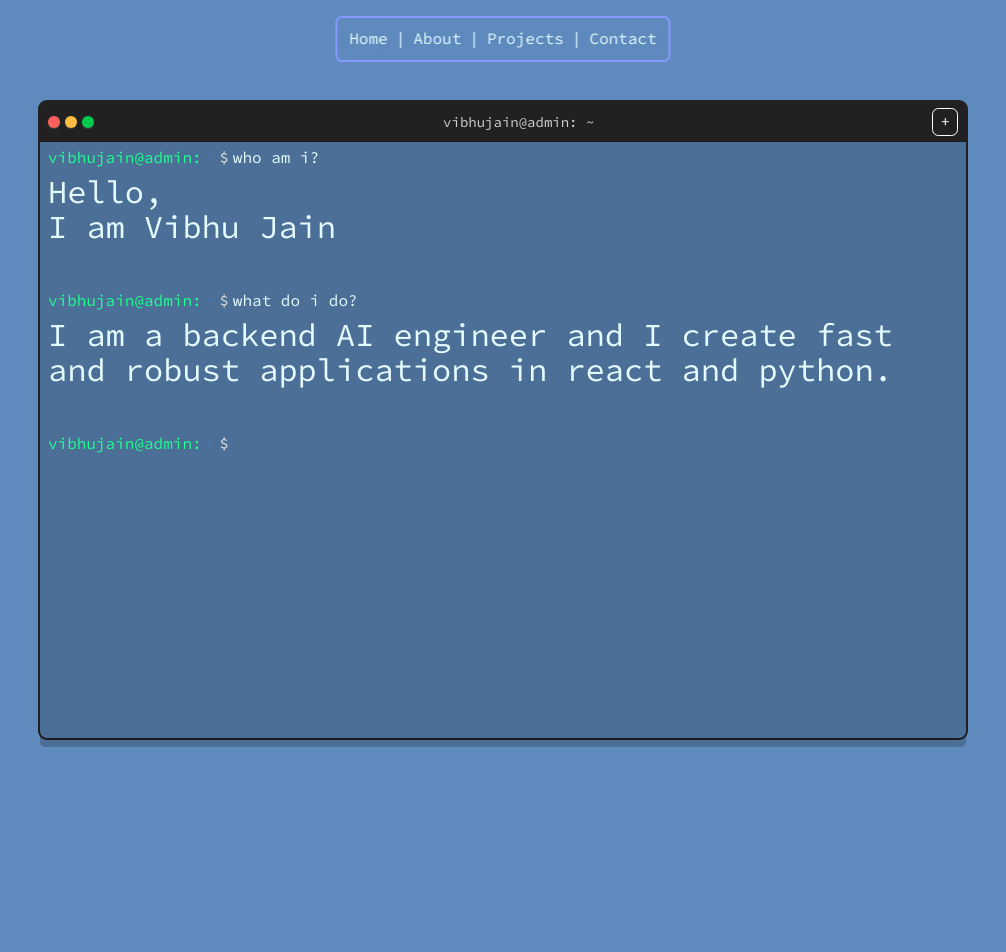
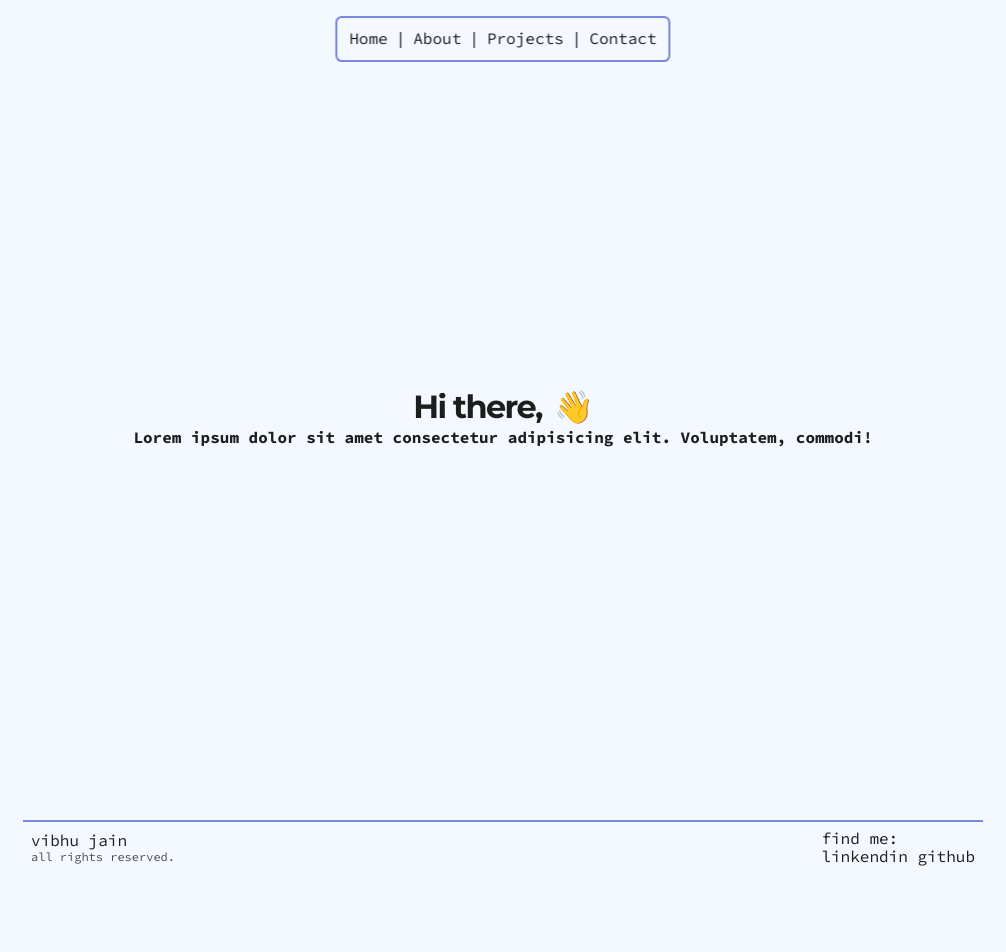
Before and after one commit to iam-sahil/vibhuportfolio, a plain HTML site: page index.html in a window 1280 px wide. Shown: the top 952 px of the page, without its empty margins (137-1143 px from the left). After the commit the page ends 873 px from the top, so only its background shows below. Drawn offline with Linux system fonts and the light colour scheme.

Commit message:
redesign

```diff
--- a/index.html
+++ b/index.html
@@ -29,51 +29,11 @@
     </div>
 
     <div class="panel" data-color="white">
-        <div class="container">
-            <div class="terminal_toolbar">
-                <div class="butt">
-                    <button class="btn btn-color"></button>
-                    <button class="btn btn-color-2"></button>
-                    <button class="btn btn-color-3"></button>
-                </div>
-                <p class="user">vibhujain@admin: ~</p>
-                <div class="add_tab">
-                    +
-                </div>
-            </div>
-            <div class="terminal_body">
-                <div class="terminal_promt">
-                    <span class="terminal_user">vibhujain@admin:</span>
-                    <span class="terminal_location">~</span>
-                    <span class="terminal_bling">$</span>
-                    <span class="terminal_text">who am i?</span>
-                </div>
-                <div class="terminal_promt">
-                    <span class="terminal_text output text">Hello, <br> I am Vibhu Jain</span>
-                </div>
-                <br><br>
-                <div class="terminal_promt">
-                    <span class="terminal_user">vibhujain@admin:</span>
-                    <span class="terminal_location">~</span>
-                    <span class="terminal_bling">$</span>
-                    <span class="terminal_text">what do i do?</span>
-                </div>
-                <div class="terminal_promt">
-                    <span class="terminal_text output text">I am a backend AI engineer and I create fast and robust applications in react and python.</span>
-                </div>
-                <br><br>
-
-                <div class="terminal_promt">
-                    <span class="terminal_user">vibhujain@admin:</span>
-                    <span class="terminal_location">~</span>
-                    <span class="terminal_bling">$</span>
-                    <span class="terminal_cursor"></span>
-                </div>
-            </div>
-        </div>
+       <h1 class="title">Hi there, <span role="img" aria-label="hi emoji" class="wave title">👋</span></h1>
+       <h1>Lorem ipsum dolor sit amet consectetur adipisicing elit. Voluptatem, commodi!</h1>
     </div>
 
-    <div class="panel" data-color="violet">
+    <!-- <div class="panel" data-color="violet">
       <h2>Violet panel</h2>
     </div>
     <div class="panel" data-color="indigo">
@@ -81,20 +41,20 @@
     </div>
     <div class="panel" data-color="blue">
       <h2>Blue panel</h2>
+    </div> -->
+    <div class="footer text">
+        <div>
+            <div class="name">vibhu jain</div>
+            <div class="cp subtext">all rights reserved.</div>
+        </div>
+        <div>
+            <div class="socials">find me:</div>
+            <div class="links">
+                <a href="https://www.linkedin.com/in/vibhu-j-a70611124/">linkendin</a>
+                <a href="https://github.com/VibhuJ01">github</a>
+            </div>
+        </div>
     </div>
-    <div class="panel" data-color="green">
-      <h2>Green panel</h2>
-    </div>
-    <div class="panel" data-color="yellow">
-      <h2>Yellow panel</h2>
-    </div>
-    <div class="panel" data-color="orange">
-      <h2>Orange panel</h2>
-    </div>
-    <div class="panel" data-color="red">
-      <h2>Red panel</h2>
-    </div>
-
     <!-- ----------------------------------js---------------------------- -->
     <script src="./assets/script.js"></script>
 </body>
--- a/style.css
+++ b/style.css
@@ -11,10 +11,10 @@
     font-size: 16px;
 }
 :root {
-    --back-color: #040913;
-    --text-color: #e4fcff;
-    --subtext-color: #b8bcbd;
-    --accent: #8799ff;
+    --back-color: #f4f8ff;
+    --text-color: #1c1d1d;
+    --subtext-color: #4a4c4d;
+    --accent: #7988df;
 
     --border: 2px var(--accent) solid;
     --corner-radius: .4rem;
@@ -74,6 +74,7 @@ hr {
     line-height: 1.1;
 }
 .subtext {
+    color: var(--subtext-color);
     font-family: var(--subtext-font);
     font-size: .75rem;
 }
@@ -115,19 +116,27 @@ hr {
     transition-duration: 400ms;
     transition-property: color;
   }
+  .footer a {
+    transition: .2s;
+    position: relative;
+    transition-timing-function: cubic-bezier(0.25, 0.8, 0.25, 1);
+    transition-duration: 400ms;
+    transition-property: color;
+  }
   .navbar .mainNav a:hover {
     transform: scale(1.02);
   }
-  .navbar .mainNav a:focus,
-  .navbar .mainNav a:hover {
+  .navbar .mainNav a:focus,.navbar .mainNav a:hover, .footer a:hover {
     color: var(--accent);
   }
   .navbar .mainNav a:focus:after,
-  .navbar .mainNav a:hover:after {
+  .navbar .mainNav a:hover:after,
+  .footer a:hover:after,
+  .footer a:focus:after {
     width: 100%;
     left: 0%;
   }
-  .navbar .mainNav a:after {
+  .navbar .mainNav a:after, .footer a::after {
     content: "";
     pointer-events: none;
     bottom: -2px;
@@ -143,7 +152,8 @@ hr {
 .panel {
     min-height: 100vh;
     display: flex;
-    justify-content: space-around;
+    flex-direction: column;
+    justify-content: center;
     align-items: center;
     font-family: var(--text-font);
 }
@@ -169,147 +179,48 @@ hr {
   .color-red {
     background-color: #F2293A;
   }
-
-/* From Uiverse.io by Kemboi-Dun */
-.container {
-    width: 75%;
-    height: 80vh;
-    border: 2px solid #212121;
-    border-radius: 9px;
+  .wave {
+    display: inline-block;
+    animation: wave-animation 1.5s infinite;
+    transform-origin: 70% 70%;
+    margin: 0px 0px 0px 5px;
 }
-
-  .terminal_toolbar {
-    display: flex;
-    height: 40px;
-    align-items: center;
-    padding: 0 8px;
-    border-top-left-radius: 5px;
-    border-top-right-radius: 5px;
-    background: #212121;
-    justify-content: space-between;
-  }
-
-  .butt {
-    display: flex;
-    align-items: center;
-  }
-
-  .btn {
-    display: flex;
-    justify-content: center;
-    align-items: center;
-    padding: 0;
-    margin-right: 5px;
-    font-size: 8px;
-    height: 12px;
-    width: 12px;
-    box-sizing: border-box;
-    border: none;
-    border-radius: 100%;
-    background: linear-gradient(#7d7871 0%, #595953 100%);
-    text-shadow: 0px 1px 0px rgba(255, 255, 255, 0.2);
-    box-shadow: 0px 0px 1px 0px #41403A, 0px 1px 1px 0px #474642;
-  }
-
-  .btn-color {
-    background: #ff605c;
-  }
-  .btn-color-2 {
-    background: #ffbd44;
-  }
-  .btn-color-3 {
-    background: #00ca4e;
-  }
-
-  .btn:hover {
-    cursor: pointer;
-  }
-
-  .btn:focus {
-    outline: none;
-  }
-
-  .butt--exit {
-    background: linear-gradient(#f37458 0%, #de4c12 100%);
-  }
-
-  .add_tab {
-    border: 1px solid #fff;
-    color: #fff;
-    padding: 0 7px;
-    border-radius: var(--corner-radius);
-    cursor: pointer;
-  }
-
-  .user {
-    color: #d5d0ce;
-    margin-left: 6px;
-    font-size: 14px;
-    line-height: 15px;
-  }
-
-  .terminal_body {
-    background: rgba(0, 0, 0, 0.2);
-    height: calc(100% - 30px);
-    padding: 4px;
-    margin-top: -1px;
-    font-size: 12px;
-    border-bottom-left-radius: 5px;
-    border-bottom-right-radius: 5px;
-  }
-
-  .terminal_promt {
-    display: flex;
-  }
-
-  .terminal_promt span {
-    margin-left: 4px;
-  }
-
-  .terminal_user {
-    color: #1eff8e;
-  }
-
-  .terminal_location {
-    color: #4878c0;
-  }
-
-  .terminal_bling {
-    color: #dddddd;
-  }
-
-  .terminal_cursor {
-    display: block;
-    height: 14px;
-    width: 5px;
-    margin-left: 10px;
-    margin-top: 6px;
-    animation: curbl 1200ms linear infinite;
-  }
-  .terminal_promt .output {
-    font-size: 2rem;
-    margin: .25rem;
-  }
-
-  @keyframes curbl {
-
+@keyframes wave-animation {
     0% {
-      background: #ffffff;
+        transform: rotate(0deg);
     }
-
-    49% {
-      background: #ffffff;
+    10% {
+        transform: rotate(14deg);
     }
-
+    20% {
+        transform: rotate(-14deg);
+    }
+    30% {
+        transform: rotate(14deg);
+    }
+    40% {
+        transform: rotate(-4deg);
+    }
+    50% {
+        transform: rotate(10deg);
+    }
     60% {
-      background: transparent;
+        transform: rotate(0deg);
     }
-
-    99% {
-      background: transparent;
+    100% {
+        transform: rotate(0deg);
     }
-
-    100% {
-      background: #ffffff;
-    }
-  }
+}
+.footer {
+  position: absolute;
+  left: 50%;
+  transform: translateX(-50%);
+  display: flex;
+  justify-content: space-between;
+  gap: 2rem;
+  width: 75%;
+  /* background-color: red; */
+  align-items: center;
+  padding: .5rem;
+  border-top: var(--border);
+}
```
Also changed, not shown: assets/script.js (line endings or trailing spaces).
